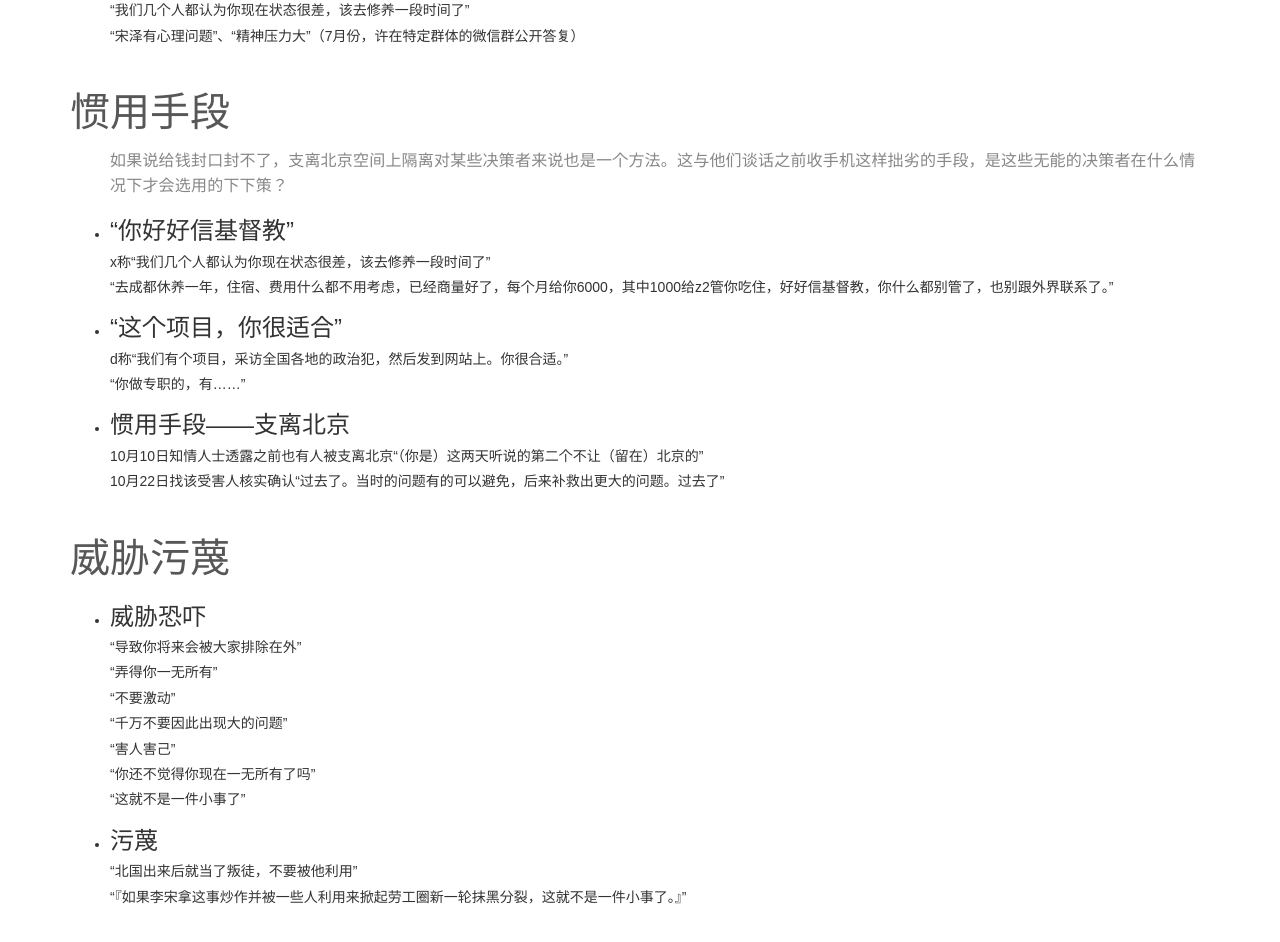
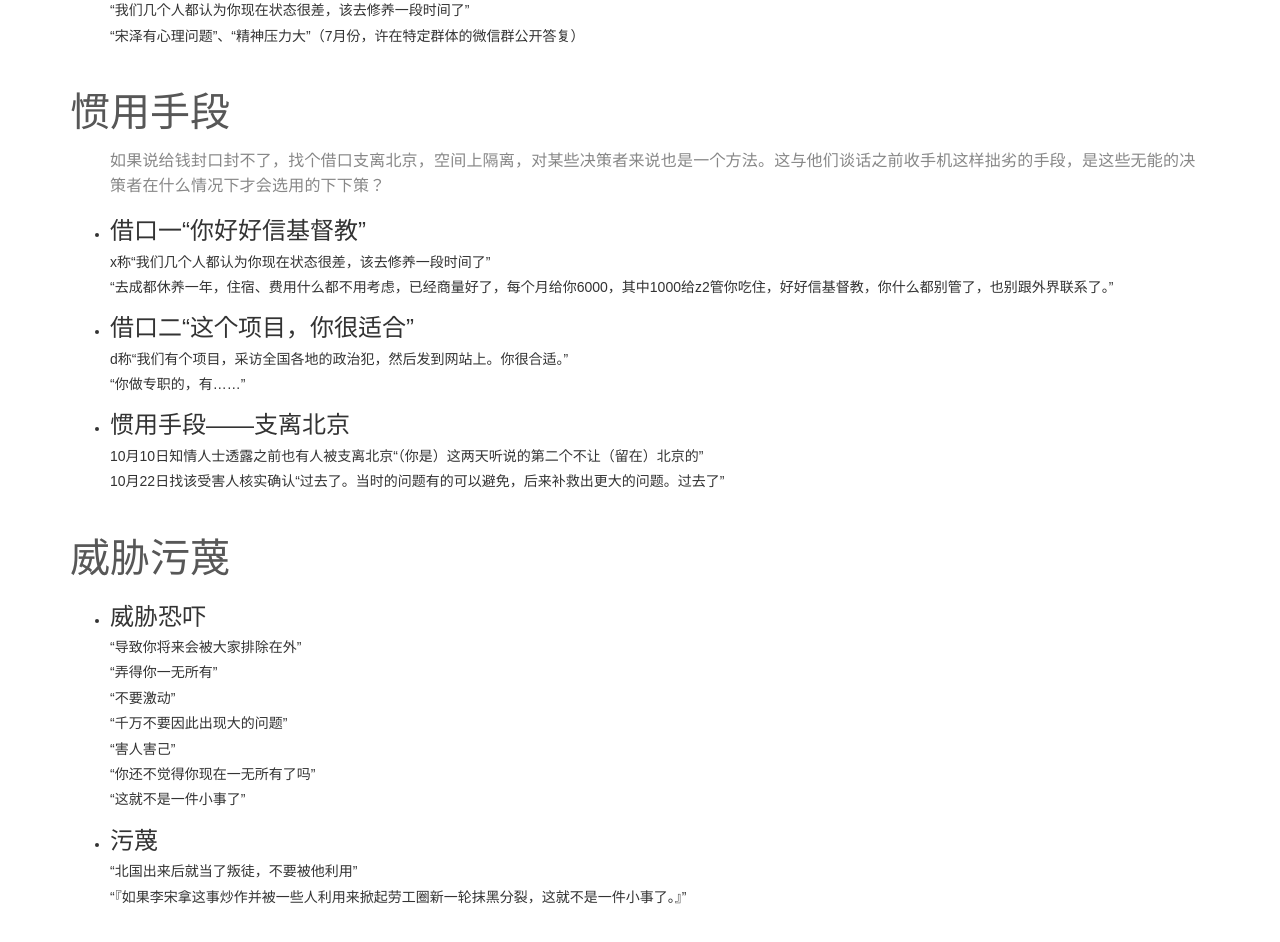
Before and after one commit to dingjiaxi/dingjiaxi.github.io, a plain HTML site: page index.html in a window 1280 px wide. Shown: the part 3471-4413 px from the top of the page. Drawn offline with Linux system fonts and the light colour scheme; a web font is replaced by a local one.

Commit message:
Add files via upload

```diff
--- a/index.html
+++ b/index.html
@@ -327,13 +327,13 @@
                                   <ul>
 
 <p>
-如果说给钱封口封不了，支离北京空间上隔离对某些决策者来说也是一个方法。这与他们谈话之前收手机这样拙劣的手段，是这些无能的决策者在什么情况下才会选用的下下策？
+如果说给钱封口封不了，找个借口支离北京，空间上隔离，对某些决策者来说也是一个方法。这与他们谈话之前收手机这样拙劣的手段，是这些无能的决策者在什么情况下才会选用的下下策？
 </p>
 
-                                       <li><h3>“你好好信基督教”</h3></li>
+                                       <li><h3>借口一“你好好信基督教”</h3></li>
                                              <h5>x称“我们几个人都认为你现在状态很差，该去修养一段时间了”</h5>
                                              <h5>“去成都休养一年，住宿、费用什么都不用考虑，已经商量好了，每个月给你6000，其中1000给z2管你吃住，好好信基督教，你什么都别管了，也别跟外界联系了。”</h5>
-                                       <li><h3>“这个项目，你很适合”</h3></li>
+                                       <li><h3>借口二“这个项目，你很适合”</h3></li>
                                              <h5>d称“我们有个项目，采访全国各地的政治犯，然后发到网站上。你很合适。”</h5>
                                              <h5>“你做专职的，有……”</h5>
                                        <li><h3>惯用手段——支离北京</h3></li>
```
